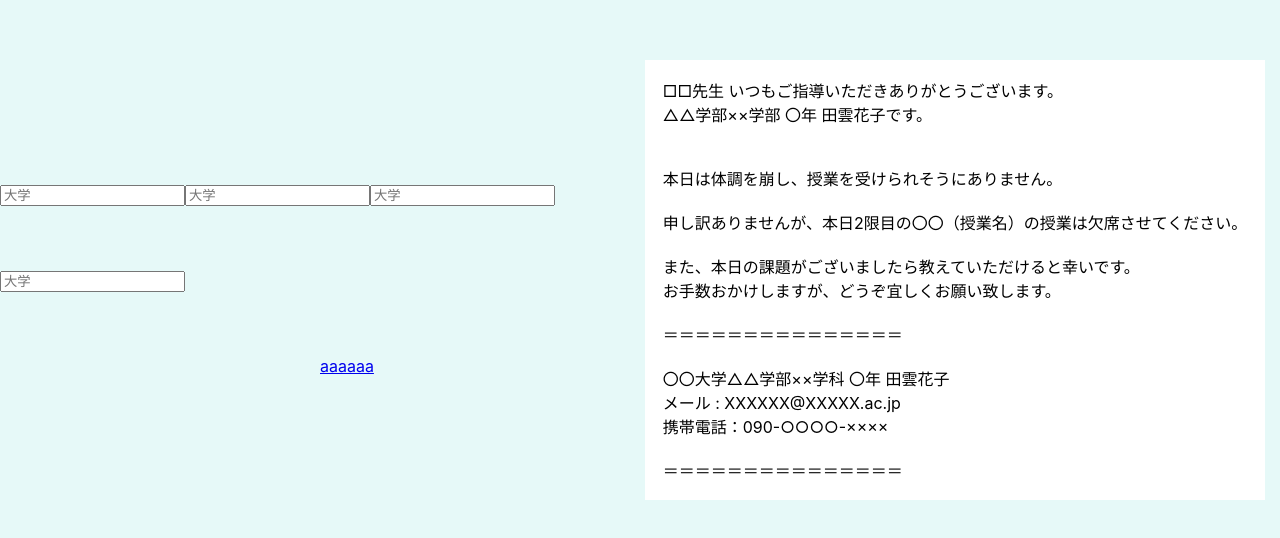
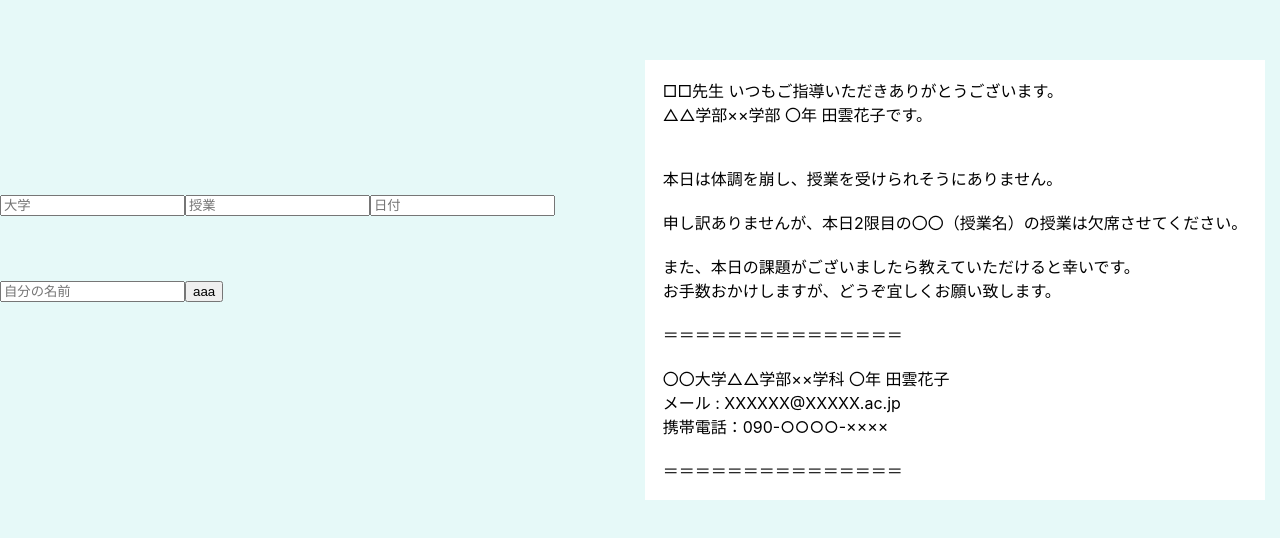
Before and after one commit to yusei53/ASAP, a React (Create React App) app: page / in a window 1280 px wide. Shown: the part 120-658 px from the top of the page. Built offline with nearby package versions, Linux system fonts and the light colour scheme.

Commit message:
遷移先に入力した値を表示させるまで

```diff
--- a/package.json
+++ b/package.json
@@ -8,7 +8,7 @@
     "@testing-library/user-event": "^13.5.0",
     "react": "^18.2.0",
     "react-dom": "^18.2.0",
-    "react-router-dom": "^6.10.0",
+    "react-router-dom": "^6.11.0",
     "react-scripts": "5.0.1",
     "styled-components": "^5.3.10",
     "web-vitals": "^2.1.4"
--- a/src/App.js
+++ b/src/App.js
@@ -5,10 +5,10 @@ import { WelcomePage } from "./components/WelcomePage";
 function App() {
   return (
     <BrowserRouter>
-    <Routes>
-      <Route path="/" element={<WelcomePage>aaaaaa</WelcomePage>}/>
-      <Route path="/home" element={<HomePage>aaa</HomePage>} />
-    </Routes>
+      <Routes>
+        <Route path="/" element={<WelcomePage></WelcomePage>} />
+        <Route path="/home" element={<HomePage>aaa</HomePage>} />
+      </Routes>
     </BrowserRouter>
   );
 }
--- a/src/components/HomePage.jsx
+++ b/src/components/HomePage.jsx
@@ -1,12 +1,21 @@
 import React from "react";
+import { useLocation } from "react-router-dom";
 
-import { Link } from "react-router-dom";
+export const HomePage = () => {
+  const location = useLocation();
+  const searchParams = new URLSearchParams(location.search);
 
-export const HomePage = (props) => {
+  const university = searchParams.get("university");
+  const lesson = searchParams.get("lesson");
+  const date = searchParams.get("date");
+  const name = searchParams.get("name");
+
   return (
     <>
-      <div>sdmkclc</div>
-      <Link to="/">{props.children}</Link>
+      <div>{university}</div>
+      <div>{lesson}</div>
+      <div>{date}</div>
+      <div>{name}</div>
     </>
   );
 };
--- a/src/components/WelcomePage.jsx
+++ b/src/components/WelcomePage.jsx
@@ -1,24 +1,60 @@
-import React from "react";
-import { TemMessage } from "./TemMessage";
+import React, { useState } from "react";
 import { Link } from "react-router-dom";
 import styled from "styled-components";
+import { TemMessage } from "./TemMessage";
 
-export const WelcomePage = (props) => {
+export const WelcomePage = () => {
+  const [inputValues, setInputValues] = useState({});
+
+  const handleInputChange = (e) => {
+    const { name, value } = e.target;
+    setInputValues((prev) => ({ ...prev, [name]: value }));
+  };
+
   return (
-    <>
     <SDiv>
       <LeftElement>
-          <SInput placeholder="大学" />
-          <SInput placeholder="大学" />
-          <SInput placeholder="大学" />
-          <SInput placeholder="大学" />
-          <SLink to="/home">{props.children}</SLink>
+        <form>
+          <SInput
+            name="university"
+            placeholder="大学"
+            value={inputValues.university || ""}
+            onChange={handleInputChange}
+          />
+          <SInput
+            name="lesson"
+            placeholder="授業"
+            value={inputValues.lesson || ""}
+            onChange={handleInputChange}
+          />
+          <SInput
+            name="date"
+            placeholder="日付"
+            value={inputValues.date || ""}
+            onChange={handleInputChange}
+          />
+          <SInput
+            name="name"
+            placeholder="自分の名前"
+            value={inputValues.name || ""}
+            onChange={handleInputChange}
+          />
+          <Link
+            to={{
+              pathname: "/home",
+              search: `?university=${inputValues.university || ""}&lesson=${
+                inputValues.lesson || ""
+              }&date=${inputValues.date || ""}&name=${inputValues.name || ""}`,
+            }}
+          >
+            <button type="submit">aaa</button>
+          </Link>
+        </form>
       </LeftElement>
       <RightElement>
         <TemMessage />
       </RightElement>
     </SDiv>
-    </>
   );
 };
 
@@ -31,14 +67,7 @@ const SDiv = styled.div`
 `;
 
 const SInput = styled.input`
-  color: red;
-
   margin-bottom: 10%;
-`;
-
-const SLink = styled(Link)`
-  display: block;
-  margin-left: 50%;
 `;
 
 const LeftElement = styled.div`
```
Also changed, not shown: 1 other file (tests, documents, lock files or other folders). Lines whose indentation alone changed are shown as unchanged.
